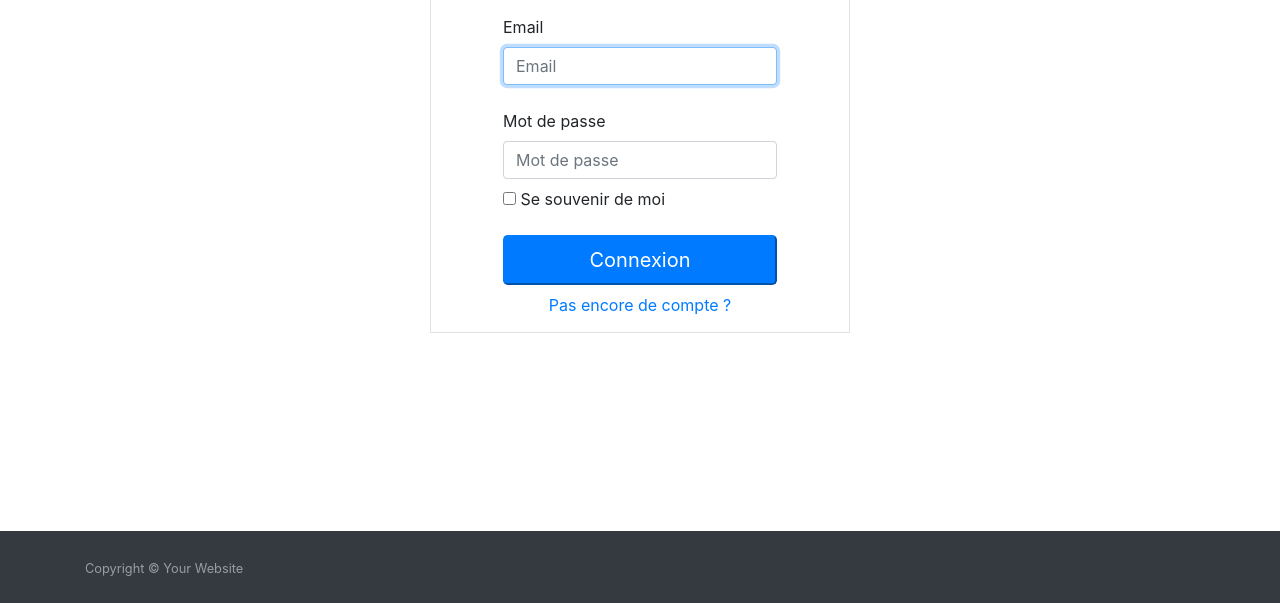
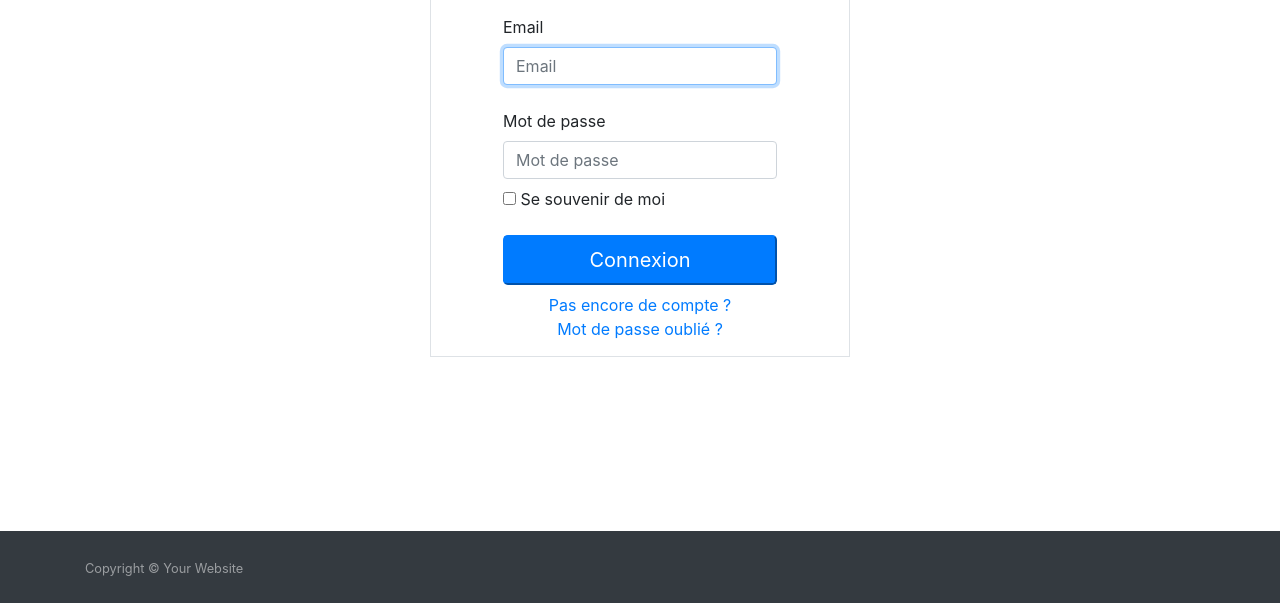
Before and after one commit to TomCampion/SnowTricks, a Symfony app: template templates/frontend/login.twig in a window 1280 px wide. Shown: the part 229-832 px from the top of the page. Run offline with Twig, Linux system fonts and the light colour scheme; the template is opened without the code that fills it, so the values that code supplies are empty; some libraries are stand-ins or nearby versions.

Commit message:
add forgot password link in login page

```diff
--- a/templates/frontend/login.twig
+++ b/templates/frontend/login.twig
@@ -54,6 +54,7 @@
 
             <div class="mt-2 div-a d-flex flex-column align-items-center justify-content-between">
                 <a class="font-white blue-hover" href="{{ path('register') }}">Pas encore de compte ?</a>
+                <a class="font-white blue-hover" href="{{ path('forgot_password') }}">Mot de passe oublié ?</a>
             </div>
         </div>
     </section>
```
